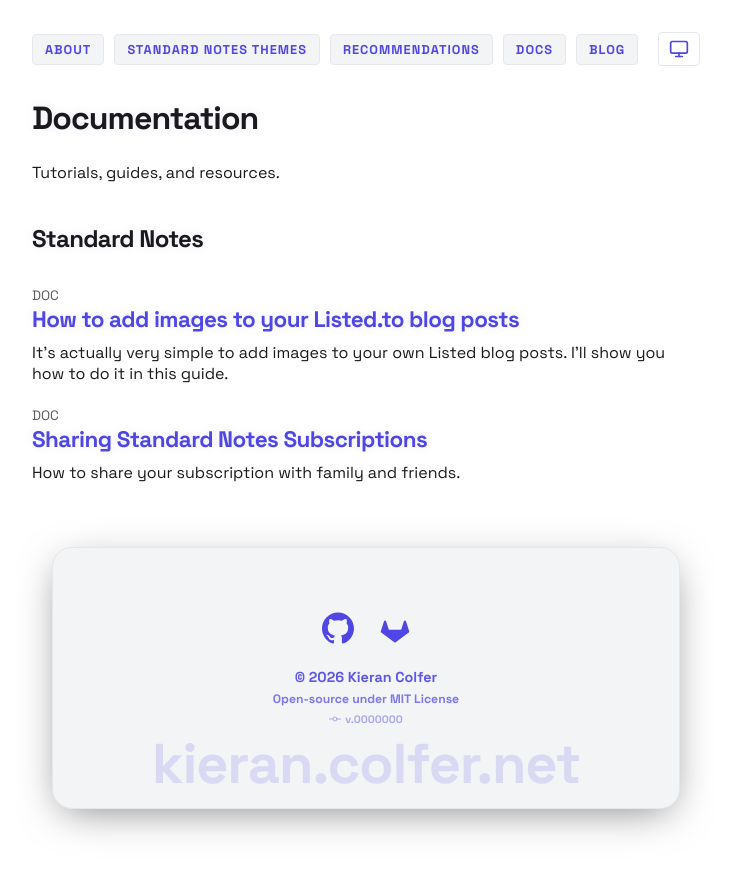
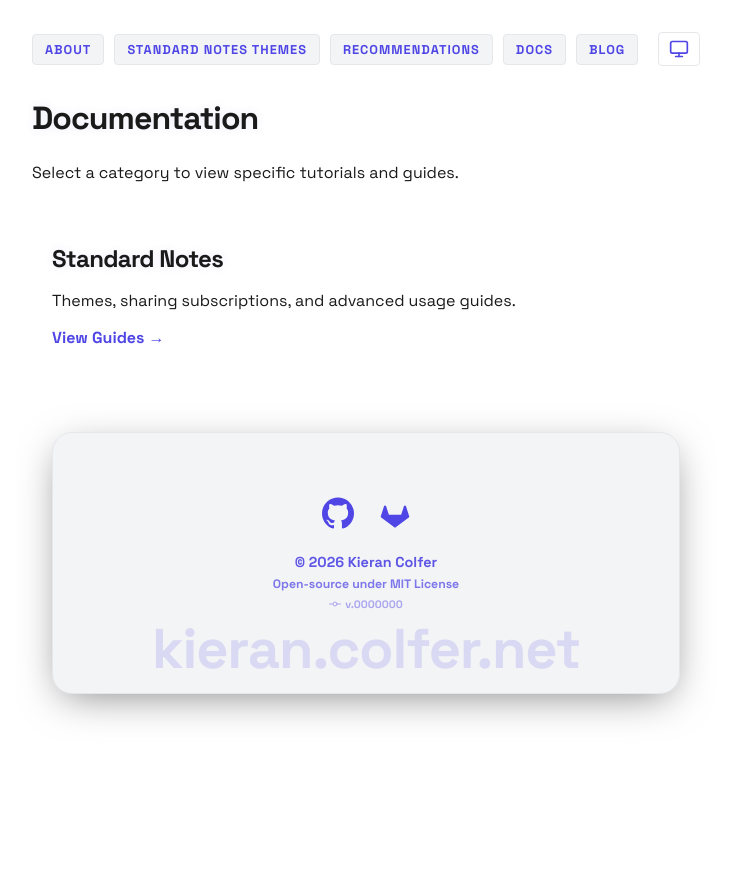
Before and after one commit to PASSK3YS/PASSK3YS.github.io, a Jekyll site: the page built from docs.md, in a window 1280 px wide. Shown: the top 874 px of the page, without its empty margins (274-1005 px from the left). Built offline with Jekyll 4.4.1, drawn with Linux system fonts in a browser that asks for light colours.

Commit message:
chore: setup two tier docs system with category pages

```diff
--- a/docs.md
+++ b/docs.md
@@ -6,32 +6,17 @@
 
 <div class="page-content">
   <h1>Documentation</h1>
-  <p>Tutorials, guides, and resources.</p>
+  <p>Select a category to view specific tutorials and guides.</p>
 
-  {% assign grouped_docs = site.docs | group_by: "category" %}
+  <div class="category-list" style="margin-top: 40px; display: grid; gap: 20px;">
 
-  {% for group in grouped_docs %}
-    <div class="docs-section" style="margin-top: 40px;">
-      <h2 style="border-bottom: 1px solid var(--border-color); padding-bottom: 10px; margin-bottom: 20px;">
-        {{ group.name | default: "General" }}
+    <div style="border: 1px solid var(--border-color); padding: 20px; border-radius: 8px;">
+      <h2 style="margin-top: 0;">
+        <a href="/docs/standard-notes/" style="text-decoration: none; color: inherit;">Standard Notes</a>
       </h2>
+      <p>Themes, sharing subscriptions, and advanced usage guides.</p>
+      <a href="/docs/standard-notes/" style="font-weight: bold;">View Guides &rarr;</a>
+    </div>
 
-      <ul class="post-list" style="list-style: none; padding: 0;">
-        {% for doc in group.items %}
-          <li style="margin-bottom: 20px;">
-            <span class="post-meta" style="font-size: 0.85em; opacity: 0.7;">DOC</span>
-            <h3>
-              <a class="post-link" href="{{ doc.url }}" style="text-decoration: none; font-size: 1.2em; font-weight: bold;">
-                {{ doc.title }}
-              </a>
-            </h3>
-            {% if doc.description %}
-              <p style="margin-top: 5px;">{{ doc.description }}</p>
-            {% endif %}
-          </li>
-        {% endfor %}
-      </ul>
     </div>
-  {% endfor %}
-
 </div>
```
Also changed, not shown: _layouts/doc-category.html (added, +27 -0 lines), docs/standard-notes.md (added, +7 -0 lines).
